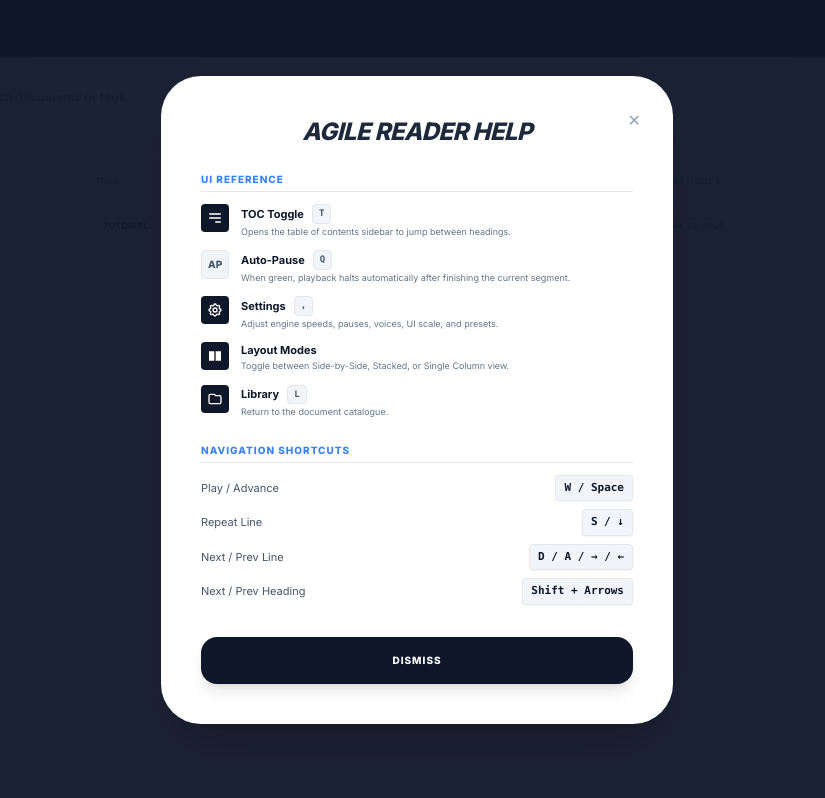
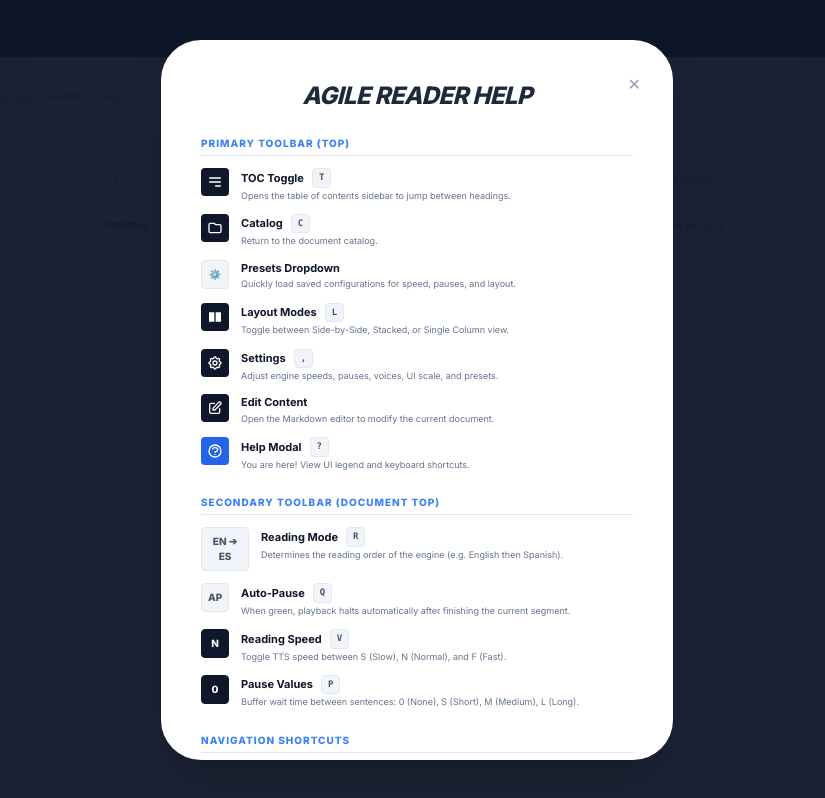
Before and after one commit to jtpolizzi/agile-reader, a Svelte app: page / in a window 1280 px wide. Both pictures are taken after a click on the button 1244 px from the left and 28 px from the top of the page. Shown: the whole page, without its empty margins (223-1048 px from the left). Built offline with nearby package versions, Linux system fonts and the light colour scheme.

Commit message:
settings, tooltips, etc.

```diff
--- a/src/components/reader/ReaderView.svelte
+++ b/src/components/reader/ReaderView.svelte
@@ -23,7 +23,7 @@
 
 <div class="bg-slate-100 border-b border-slate-200 px-4 py-2 flex items-center justify-between gap-4 shrink-0 overflow-x-auto no-scrollbar">
   <div class="flex items-center gap-3">
-    <div class="flex items-center bg-white border border-slate-300 rounded-lg p-1 shadow-sm" title="Reading Mode">
+    <div class="flex items-center bg-white border border-slate-300 rounded-lg p-1 shadow-sm" title="Reading Mode ( R )">
       <select bind:value={uiStore.sequenceMode} class="bg-transparent text-[11px] font-black outline-none px-3 py-1.5 cursor-pointer uppercase appearance-none">
         <option value="es-only">ES ONLY</option>
         <option value="en-only">EN ONLY</option>
@@ -41,12 +41,12 @@
   </div>
 
   <div class="flex items-center gap-4">
-    <div class="flex items-center gap-1 bg-white border border-slate-300 rounded-lg p-1 shadow-sm">
-      <button onclick={(e) => { e.preventDefault(); uiStore.speedIdx = 1; }} class="w-10 h-8 text-[11px] font-black rounded-md transition-colors {uiStore.speedIdx === 1 ? 'bg-slate-900 text-white shadow-md' : 'text-slate-400 hover:bg-slate-50'}">S</button>
-      <button onclick={(e) => { e.preventDefault(); uiStore.speedIdx = 2; }} class="w-10 h-8 text-[11px] font-black rounded-md transition-colors {uiStore.speedIdx === 2 ? 'bg-slate-900 text-white shadow-md' : 'text-slate-400 hover:bg-slate-50'}">N</button>
-      <button onclick={(e) => { e.preventDefault(); uiStore.speedIdx = 3; }} class="w-10 h-8 text-[11px] font-black rounded-md transition-colors {uiStore.speedIdx === 3 ? 'bg-slate-900 text-white shadow-md' : 'text-slate-400 hover:bg-slate-50'}">F</button>
+    <div class="flex items-center gap-1 bg-white border border-slate-300 rounded-lg p-1 shadow-sm" title="Reading Speed ( V )">
+      <button onclick={(e) => { e.preventDefault(); uiStore.speedIdx = 0; }} class="w-10 h-8 text-[11px] font-black rounded-md transition-colors {uiStore.speedIdx === 0 ? 'bg-slate-900 text-white shadow-md' : 'text-slate-400 hover:bg-slate-50'}">S</button>
+      <button onclick={(e) => { e.preventDefault(); uiStore.speedIdx = 1; }} class="w-10 h-8 text-[11px] font-black rounded-md transition-colors {uiStore.speedIdx === 1 ? 'bg-slate-900 text-white shadow-md' : 'text-slate-400 hover:bg-slate-50'}">N</button>
+      <button onclick={(e) => { e.preventDefault(); uiStore.speedIdx = 2; }} class="w-10 h-8 text-[11px] font-black rounded-md transition-colors {uiStore.speedIdx === 2 ? 'bg-slate-900 text-white shadow-md' : 'text-slate-400 hover:bg-slate-50'}">F</button>
     </div>
-    <div class="flex items-center gap-1 bg-white border border-slate-300 rounded-lg p-1 shadow-sm">
+    <div class="flex items-center gap-1 bg-white border border-slate-300 rounded-lg p-1 shadow-sm" title="Pause Values ( P )">
       <button onclick={(e) => { e.preventDefault(); uiStore.pauseIdx = 0; }} class="w-10 h-8 text-[11px] font-black rounded-md transition-colors {uiStore.pauseIdx === 0 ? 'bg-slate-900 text-white shadow-md' : 'text-slate-400 hover:bg-slate-50'}">0</button>
       <button onclick={(e) => { e.preventDefault(); uiStore.pauseIdx = 1; }} class="w-10 h-8 text-[11px] font-black rounded-md transition-colors {uiStore.pauseIdx === 1 ? 'bg-slate-900 text-white shadow-md' : 'text-slate-400 hover:bg-slate-50'}">S</button>
       <button onclick={(e) => { e.preventDefault(); uiStore.pauseIdx = 2; }} class="w-10 h-8 text-[11px] font-black rounded-md transition-colors {uiStore.pauseIdx === 2 ? 'bg-slate-900 text-white shadow-md' : 'text-slate-400 hover:bg-slate-50'}">M</button>
--- a/src/components/shared/Header.svelte
+++ b/src/components/shared/Header.svelte
@@ -9,7 +9,7 @@
         <svg class="w-5 h-5" fill="none" stroke="currentColor" viewBox="0 0 24 24"><path stroke-linecap="round" stroke-linejoin="round" stroke-width="2" d="M4 6h16M4 12h16m-7 6h7"/></svg>
       </button>
     {/if}
-    <button onclick={(e) => { e.preventDefault(); uiStore.currentView = "library"; }} class="p-2 sm:p-2.5 hover:bg-white/10 rounded-lg transition-colors" title="Back to Library ( L )">
+    <button onclick={(e) => { e.preventDefault(); uiStore.currentView = "library"; }} class="p-2 sm:p-2.5 hover:bg-white/10 rounded-lg transition-colors" title="Back to Catalog ( C )">
       <svg class="w-5 h-5" fill="none" stroke="currentColor" viewBox="0 0 24 24"><path stroke-linecap="round" stroke-linejoin="round" stroke-width="2" d="M3 7v10a2 2 0 002 2h14a2 2 0 002-2V9a2 2 0 00-2-2h-6l-2-2H5a2 2 0 00-2 2z"/></svg>
     </button>
 
@@ -35,10 +35,10 @@
         </select>
       </div>
 
-      <div class="flex bg-white/5 rounded-lg p-1 border border-white/10">
-        <button onclick={(e) => { e.preventDefault(); uiStore.layoutMode = "side-by-side"; }} title="Side by Side" class="p-1.5 sm:p-2 rounded-md {uiStore.layoutMode === "side-by-side" ? "bg-white/20" : "hover:bg-white/10"}"><svg class="w-4 h-4 sm:w-5 sm:h-5" fill="currentColor" viewBox="0 0 24 24"><path d="M3 5h8v14H3V5zm10 0h8v14h-8V5z"/></svg></button>
-        <button onclick={(e) => { e.preventDefault(); uiStore.layoutMode = "over-under"; }} title="Stacked" class="p-1.5 sm:p-2 rounded-md {uiStore.layoutMode === "over-under" ? "bg-white/20" : "hover:bg-white/10"}"><svg class="w-4 h-4 sm:w-5 sm:h-5" fill="currentColor" viewBox="0 0 24 24"><path d="M3 5h18v6H3V5zm0 8h18v6H3v-6z"/></svg></button>
-        <button onclick={(e) => { e.preventDefault(); uiStore.layoutMode = "plain"; }} title="Single" class="p-1.5 sm:p-2 rounded-md {uiStore.layoutMode === "plain" ? "bg-white/20" : "hover:bg-white/10"}"><svg class="w-4 h-4 sm:w-5 sm:h-5" fill="currentColor" viewBox="0 0 24 24"><path d="M3 5h18v2H3V5zm0 4h18v2H3V9zm0 4h18v2H3v-2zm0 4h18v2H3v-2z"/></svg></button>
+      <div class="flex bg-white/5 rounded-lg p-1 border border-white/10" title="Layout Mode ( L )">
+        <button onclick={(e) => { e.preventDefault(); uiStore.layoutMode = "side-by-side"; }} title="Side by Side ( L )" class="p-1.5 sm:p-2 rounded-md {uiStore.layoutMode === "side-by-side" ? "bg-white/20" : "hover:bg-white/10"}"><svg class="w-4 h-4 sm:w-5 sm:h-5" fill="currentColor" viewBox="0 0 24 24"><path d="M3 5h8v14H3V5zm10 0h8v14h-8V5z"/></svg></button>
+        <button onclick={(e) => { e.preventDefault(); uiStore.layoutMode = "over-under"; }} title="Stacked ( L )" class="p-1.5 sm:p-2 rounded-md {uiStore.layoutMode === "over-under" ? "bg-white/20" : "hover:bg-white/10"}"><svg class="w-4 h-4 sm:w-5 sm:h-5" fill="currentColor" viewBox="0 0 24 24"><path d="M3 5h18v6H3V5zm0 8h18v6H3v-6z"/></svg></button>
+        <button onclick={(e) => { e.preventDefault(); uiStore.layoutMode = "plain"; }} title="Single ( L )" class="p-1.5 sm:p-2 rounded-md {uiStore.layoutMode === "plain" ? "bg-white/20" : "hover:bg-white/10"}"><svg class="w-4 h-4 sm:w-5 sm:h-5" fill="currentColor" viewBox="0 0 24 24"><path d="M3 5h18v2H3V5zm0 4h18v2H3V9zm0 4h18v2H3v-2zm0 4h18v2H3v-2z"/></svg></button>
       </div>
 
       <button onclick={(e) => { e.preventDefault(); uiStore.openModal("settings"); }} class="p-2 sm:p-2.5 hover:bg-white/10 rounded-lg transition-colors" title="Settings ( , )"><svg class="w-5 h-5" fill="none" stroke="currentColor" viewBox="0 0 24 24"><path stroke-linecap="round" stroke-linejoin="round" stroke-width="2" d="M10.325 4.317c.426-1.756 2.924-1.756 3.35 0a1.724 1.724 0 002.573 1.066c1.543-.94 3.31.826 2.37 2.37a1.724 1.724 0 001.065 2.572c1.756.426 1.756 2.924 0 3.35a1.724 1.724 0 00-1.066 2.573c.94 1.543-.826 3.31-2.37 2.37a1.724 1.724 0 00-2.572 1.065c-.426 1.756-2.924 1.756-3.35 0a1.724 1.724 0 00-2.573-1.066c-1.543.94-3.31-.826-2.37-2.37a1.724 1.724 0 00-1.065-2.572c-1.756-.426-1.756-2.924 0-3.35a1.724 1.724 0 001.066-2.573c-.94-1.543.826-3.31 2.37-2.37.996.608 2.296.07 2.572-1.065z"/><path stroke-linecap="round" stroke-linejoin="round" stroke-width="2" d="M15 12a3 3 0 11-6 0 3 3 0 016 0z"/></svg></button>
--- a/src/components/shared/HelpModal.svelte
+++ b/src/components/shared/HelpModal.svelte
@@ -24,7 +24,7 @@
     <div class="space-y-6 text-left">
       <!-- UI Legend Section -->
       <div>
-        <h4 class="text-[10px] font-black uppercase text-blue-500 tracking-widest mb-3 border-b pb-1">UI Reference</h4>
+        <h4 class="text-[10px] font-black uppercase text-blue-500 tracking-widest mb-3 border-b pb-1">Primary Toolbar (Top)</h4>
         <div class="space-y-3 text-[11px] font-bold text-slate-600">
 
           <div class="flex items-start gap-3">
@@ -32,6 +32,70 @@
             <div>
               <div class="flex items-center gap-2"><span class="text-slate-900">TOC Toggle</span> <kbd class="px-1.5 py-0.5 bg-slate-100 border rounded text-[9px]">T</kbd></div>
               <p class="text-[9px] font-normal text-slate-500 mt-0.5 leading-snug">Opens the table of contents sidebar to jump between headings.</p>
+            </div>
+          </div>
+
+          <div class="flex items-start gap-3">
+            <div class="p-1.5 bg-slate-900 text-white rounded shrink-0"><svg class="w-4 h-4" fill="none" stroke="currentColor" viewBox="0 0 24 24"><path stroke-linecap="round" stroke-linejoin="round" stroke-width="2" d="M3 7v10a2 2 0 002 2h14a2 2 0 002-2V9a2 2 0 00-2-2h-6l-2-2H5a2 2 0 00-2 2z"/></svg></div>
+            <div>
+              <div class="flex items-center gap-2"><span class="text-slate-900">Catalog</span> <kbd class="px-1.5 py-0.5 bg-slate-100 border rounded text-[9px]">C</kbd></div>
+              <p class="text-[9px] font-normal text-slate-500 mt-0.5 leading-snug">Return to the document catalog.</p>
+            </div>
+          </div>
+
+          <div class="flex items-start gap-3">
+            <div class="p-1.5 bg-slate-100 text-slate-600 border rounded shrink-0 font-black text-[10px] w-7 text-center">⚙️</div>
+            <div>
+              <div class="flex items-center gap-2"><span class="text-slate-900">Presets Dropdown</span></div>
+              <p class="text-[9px] font-normal text-slate-500 mt-0.5 leading-snug">Quickly load saved configurations for speed, pauses, and layout.</p>
+            </div>
+          </div>
+
+          <div class="flex items-start gap-3">
+            <div class="p-1.5 bg-slate-900 text-white rounded shrink-0"><svg class="w-4 h-4" fill="currentColor" viewBox="0 0 24 24"><path d="M3 5h8v14H3V5zm10 0h8v14h-8V5z"/></svg></div>
+            <div>
+              <div class="flex items-center gap-2"><span class="text-slate-900">Layout Modes</span> <kbd class="px-1.5 py-0.5 bg-slate-100 border rounded text-[9px]">L</kbd></div>
+              <p class="text-[9px] font-normal text-slate-500 mt-0.5 leading-snug">Toggle between Side-by-Side, Stacked, or Single Column view.</p>
+            </div>
+          </div>
+
+          <div class="flex items-start gap-3">
+            <div class="p-1.5 bg-slate-900 text-white rounded shrink-0"><svg class="w-4 h-4" fill="none" stroke="currentColor" viewBox="0 0 24 24"><path stroke-linecap="round" stroke-linejoin="round" stroke-width="2" d="M10.325 4.317c.426-1.756 2.924-1.756 3.35 0a1.724 1.724 0 002.573 1.066c1.543-.94 3.31.826 2.37 2.37a1.724 1.724 0 001.065 2.572c1.756.426 1.756 2.924 0 3.35a1.724 1.724 0 00-1.066 2.573c.94 1.543-.826 3.31-2.37 2.37a1.724 1.724 0 00-2.572 1.065c-.426 1.756-2.924 1.756-3.35 0a1.724 1.724 0 00-2.573-1.066c-1.543.94-3.31-.826-2.37-2.37a1.724 1.724 0 00-1.065-2.572c-1.756-.426-1.756-2.924 0-3.35a1.724 1.724 0 001.066-2.573c-.94-1.543.826-3.31 2.37-2.37.996.608 2.296.07 2.572-1.065z"/><path stroke-linecap="round" stroke-linejoin="round" stroke-width="2" d="M15 12a3 3 0 11-6 0 3 3 0 016 0z"/></svg></div>
+            <div>
+              <div class="flex items-center gap-2"><span class="text-slate-900">Settings</span> <kbd class="px-1.5 py-0.5 bg-slate-100 border rounded text-[9px]">,</kbd></div>
+              <p class="text-[9px] font-normal text-slate-500 mt-0.5 leading-snug">Adjust engine speeds, pauses, voices, UI scale, and presets.</p>
+            </div>
+          </div>
+
+          <div class="flex items-start gap-3">
+            <div class="p-1.5 bg-slate-900 text-white rounded shrink-0"><svg class="w-4 h-4" fill="none" stroke="currentColor" viewBox="0 0 24 24"><path stroke-linecap="round" stroke-linejoin="round" stroke-width="2" d="M11 5H6a2 2 0 00-2 2v11a2 2 0 002 2h11a2 2 0 002-2v-5m-1.414-9.414a2 2 0 112.828 2.828L11.828 15H9v-2.828l8.586-8.586z"/></svg></div>
+            <div>
+              <div class="flex items-center gap-2"><span class="text-slate-900">Edit Content</span></div>
+              <p class="text-[9px] font-normal text-slate-500 mt-0.5 leading-snug">Open the Markdown editor to modify the current document.</p>
+            </div>
+          </div>
+
+          <div class="flex items-start gap-3">
+            <div class="p-1.5 bg-blue-600 text-white rounded shrink-0"><svg class="w-4 h-4" fill="none" stroke="currentColor" viewBox="0 0 24 24"><path stroke-linecap="round" stroke-linejoin="round" stroke-width="2" d="M8.228 9c.549-1.165 2.03-2 3.772-2 2.21 0 4 1.343 4 3 0 1.4-1.278 2.575-3.006 2.907-.542.104-.994.54-.994 1.093m0 3h.01M21 12a9 9 0 11-18 0 9 9 0 0118 0z"/></svg></div>
+            <div>
+              <div class="flex items-center gap-2"><span class="text-slate-900">Help Modal</span> <kbd class="px-1.5 py-0.5 bg-slate-100 border rounded text-[9px]">?</kbd></div>
+              <p class="text-[9px] font-normal text-slate-500 mt-0.5 leading-snug">You are here! View UI legend and keyboard shortcuts.</p>
+            </div>
+          </div>
+
+        </div>
+      </div>
+
+      <!-- Secondary Toolbar Section -->
+      <div>
+        <h4 class="text-[10px] font-black uppercase text-blue-500 tracking-widest mb-3 border-b pb-1">Secondary Toolbar (Document Top)</h4>
+        <div class="space-y-3 text-[11px] font-bold text-slate-600">
+
+          <div class="flex items-start gap-3">
+            <div class="p-1.5 bg-slate-100 text-slate-600 border rounded shrink-0 font-black text-[10px] w-12 text-center">EN ➔ ES</div>
+            <div>
+              <div class="flex items-center gap-2"><span class="text-slate-900">Reading Mode</span> <kbd class="px-1.5 py-0.5 bg-slate-100 border rounded text-[9px]">R</kbd></div>
+              <p class="text-[9px] font-normal text-slate-500 mt-0.5 leading-snug">Determines the reading order of the engine (e.g. English then Spanish).</p>
             </div>
           </div>
 
@@ -44,26 +108,18 @@
           </div>
 
           <div class="flex items-start gap-3">
-            <div class="p-1.5 bg-slate-900 text-white rounded shrink-0"><svg class="w-4 h-4" fill="none" stroke="currentColor" viewBox="0 0 24 24"><path stroke-linecap="round" stroke-linejoin="round" stroke-width="2" d="M10.325 4.317c.426-1.756 2.924-1.756 3.35 0a1.724 1.724 0 002.573 1.066c1.543-.94 3.31.826 2.37 2.37a1.724 1.724 0 001.065 2.572c1.756.426 1.756 2.924 0 3.35a1.724 1.724 0 00-1.066 2.573c.94 1.543-.826 3.31-2.37 2.37a1.724 1.724 0 00-2.572 1.065c-.426 1.756-2.924 1.756-3.35 0a1.724 1.724 0 00-2.573-1.066c-1.543.94-3.31-.826-2.37-2.37a1.724 1.724 0 00-1.065-2.572c-1.756-.426-1.756-2.924 0-3.35a1.724 1.724 0 001.066-2.573c-.94-1.543.826-3.31 2.37-2.37.996.608 2.296.07 2.572-1.065z"/><path stroke-linecap="round" stroke-linejoin="round" stroke-width="2" d="M15 12a3 3 0 11-6 0 3 3 0 016 0z"/></svg></div>
+            <div class="p-1.5 bg-slate-900 text-white border border-slate-900 rounded shrink-0 font-black text-[10px] w-7 text-center">N</div>
             <div>
-              <div class="flex items-center gap-2"><span class="text-slate-900">Settings</span> <kbd class="px-1.5 py-0.5 bg-slate-100 border rounded text-[9px]">,</kbd></div>
-              <p class="text-[9px] font-normal text-slate-500 mt-0.5 leading-snug">Adjust engine speeds, pauses, voices, UI scale, and presets.</p>
+              <div class="flex items-center gap-2"><span class="text-slate-900">Reading Speed</span> <kbd class="px-1.5 py-0.5 bg-slate-100 border rounded text-[9px]">V</kbd></div>
+              <p class="text-[9px] font-normal text-slate-500 mt-0.5 leading-snug">Toggle TTS speed between S (Slow), N (Normal), and F (Fast).</p>
             </div>
           </div>
 
           <div class="flex items-start gap-3">
-            <div class="p-1.5 bg-slate-900 text-white rounded shrink-0"><svg class="w-4 h-4" fill="currentColor" viewBox="0 0 24 24"><path d="M3 5h8v14H3V5zm10 0h8v14h-8V5z"/></svg></div>
+            <div class="p-1.5 bg-slate-900 text-white border border-slate-900 rounded shrink-0 font-black text-[10px] w-7 text-center">0</div>
             <div>
-              <div class="flex items-center gap-2"><span class="text-slate-900">Layout Modes</span></div>
-              <p class="text-[9px] font-normal text-slate-500 mt-0.5 leading-snug">Toggle between Side-by-Side, Stacked, or Single Column view.</p>
-            </div>
-          </div>
-
-          <div class="flex items-start gap-3">
-            <div class="p-1.5 bg-slate-900 text-white rounded shrink-0"><svg class="w-4 h-4" fill="none" stroke="currentColor" viewBox="0 0 24 24"><path stroke-linecap="round" stroke-linejoin="round" stroke-width="2" d="M3 7v10a2 2 0 002 2h14a2 2 0 002-2V9a2 2 0 00-2-2h-6l-2-2H5a2 2 0 00-2 2z"/></svg></div>
-            <div>
-              <div class="flex items-center gap-2"><span class="text-slate-900">Library</span> <kbd class="px-1.5 py-0.5 bg-slate-100 border rounded text-[9px]">L</kbd></div>
-              <p class="text-[9px] font-normal text-slate-500 mt-0.5 leading-snug">Return to the document catalogue.</p>
+              <div class="flex items-center gap-2"><span class="text-slate-900">Pause Values</span> <kbd class="px-1.5 py-0.5 bg-slate-100 border rounded text-[9px]">P</kbd></div>
+              <p class="text-[9px] font-normal text-slate-500 mt-0.5 leading-snug">Buffer wait time between sentences: 0 (None), S (Short), M (Medium), L (Long).</p>
             </div>
           </div>
 
--- a/src/stores/uiStore.svelte.ts
+++ b/src/stores/uiStore.svelte.ts
@@ -78,6 +78,26 @@ export class UIStore {
     }
   }
 
+  public cycleLayoutMode() {
+    const modes: ("side-by-side" | "over-under" | "plain")[] = ["side-by-side", "over-under", "plain"];
+    const idx = modes.indexOf(this.layoutMode);
+    this.layoutMode = modes[(idx + 1) % modes.length];
+  }
+
+  public cycleSequenceMode() {
+    const modes: ("es-only" | "en-only" | "en-es" | "es-en")[] = ["en-es", "es-en", "es-only", "en-only"];
+    const idx = modes.indexOf(this.sequenceMode);
+    this.sequenceMode = modes[(idx + 1) % modes.length];
+  }
+
+  public cyclePause() {
+    this.pauseIdx = (this.pauseIdx + 1) % 4; // 0, 1, 2, 3
+  }
+
+  public cycleSpeed() {
+    this.speedIdx = (this.speedIdx + 1) % 3; // 0, 1, 2
+  }
+
   public openModal(id: string) {
     this.activeModal = id;
   }
```
Also changed, not shown: src/App.svelte (+17 -4 lines).
